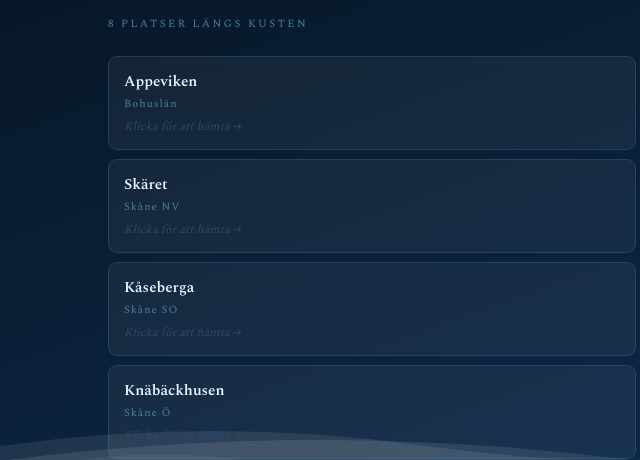
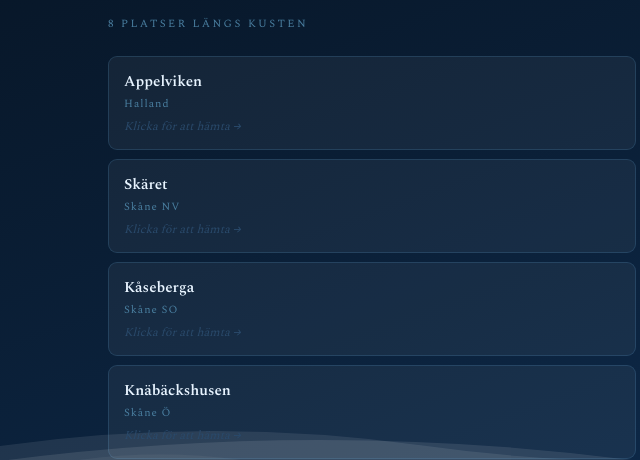
Before and after one commit to martinbjk/VAGAGENTEN, a plain HTML site: page index.html in a window 1280 px wide. Shown: the part 259-719 px from the top of the page, 0-640 px from the left. Drawn offline with nearby package versions, Linux system fonts and the light colour scheme; a web font is replaced by a local one.

Commit message:
Fix typo in location name 'Knäbäckhusen'

```diff
--- a/index.html
+++ b/index.html
@@ -127,13 +127,13 @@
 
 <script>
 var SPOTS = [
-  {name:"Appeviken",    lat:58.87, lon:11.12, region:"Bohuslän"},
+  {name:"Appelviken",    lat:58.87, lon:11.12, region:"Halland"},
   {name:"Ringenäs",     lat:56.71, lon:12.74, region:"Halland"},
   {name:"Skäret",       lat:56.24, lon:12.56, region:"Skåne NV"},
   {name:"Mölle",        lat:56.28, lon:12.50, region:"Skåne NV"},
   {name:"Kåseberga",   lat:55.38, lon:14.07, region:"Skåne SO"},
   {name:"Baskemölla",  lat:55.51, lon:14.15, region:"Skåne Ö"},
-  {name:"Knäbäckhusen",lat:55.47, lon:14.17, region:"Skåne Ö"},
+  {name:"Knäbäckshusen",lat:55.47, lon:14.17, region:"Skåne Ö"},
   {name:"Torö",         lat:58.82, lon:17.85, region:"Södermanland"},
 ];
 
```
